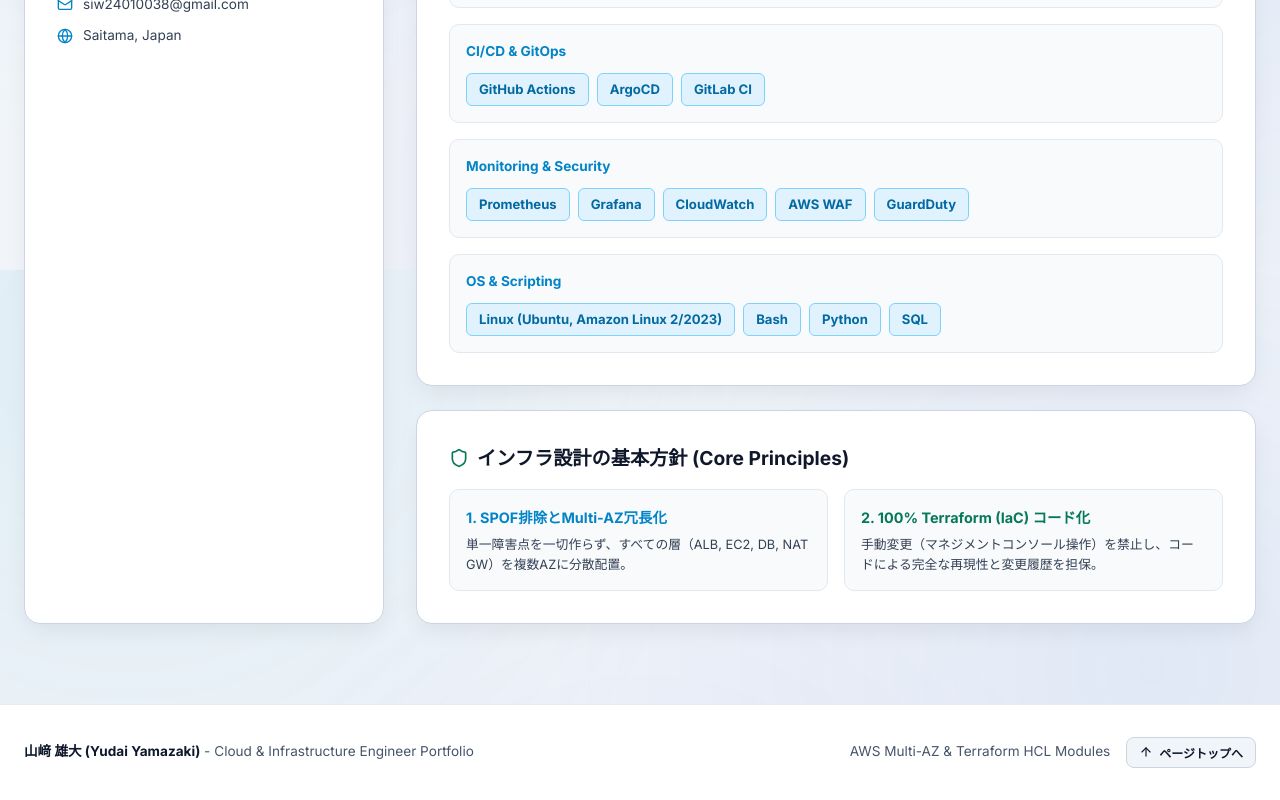
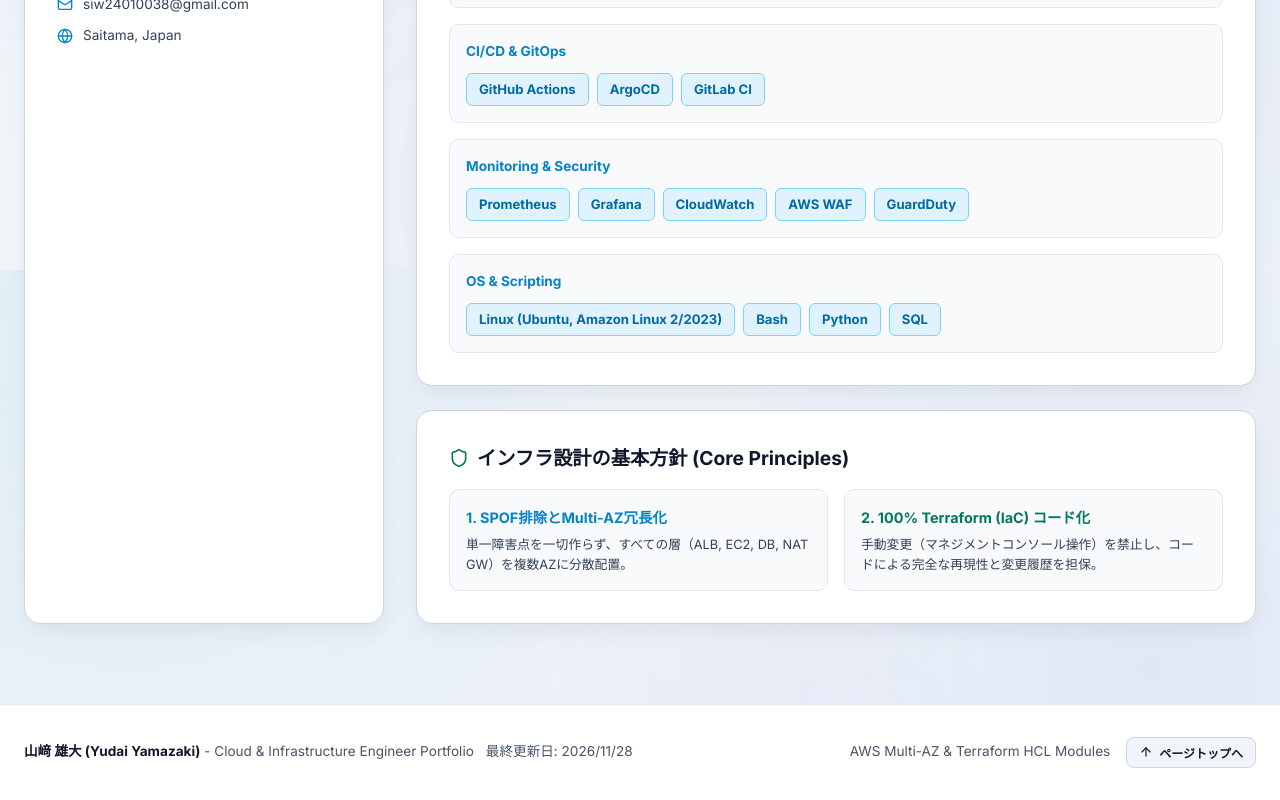
Before and after one commit to siw24010038-ui/infra-portfolio, a React (Vite) app: page / in a window 1280 px wide. Shown: the part 2130-2930 px from the top of the page. Built offline with nearby package versions, Linux system fonts and the light colour scheme.

Commit message:
Update App.jsx

```diff
--- a/src/App.jsx
+++ b/src/App.jsx
@@ -6,6 +6,13 @@
 import SkillsSection from './components/SkillsSection';
 import { projectsData } from './data/projectsData';
 import { Server, Layers, ArrowUp } from 'lucide-react';
+
+// vite.config.js の define で埋め込まれるビルド日時（デプロイごとに自動更新される）
+const lastUpdated = new Date(__BUILD_DATE__).toLocaleDateString('ja-JP', {
+  year: 'numeric',
+  month: '2-digit',
+  day: '2-digit',
+});
 
 export default function App() {
   const [activeSection, setActiveSection] = useState('works');
@@ -95,6 +102,9 @@
         }}>
           <div>
             <strong style={{ color: '#0f172a' }}>山﨑 雄大 (Yudai Yamazaki)</strong> - Cloud & Infrastructure Engineer Portfolio
+            <span style={{ marginLeft: '12px', color: 'var(--text-dim)' }}>
+              最終更新日: {lastUpdated}
+            </span>
           </div>
 
           <div style={{ display: 'flex', alignItems: 'center', gap: '16px' }}>
```
